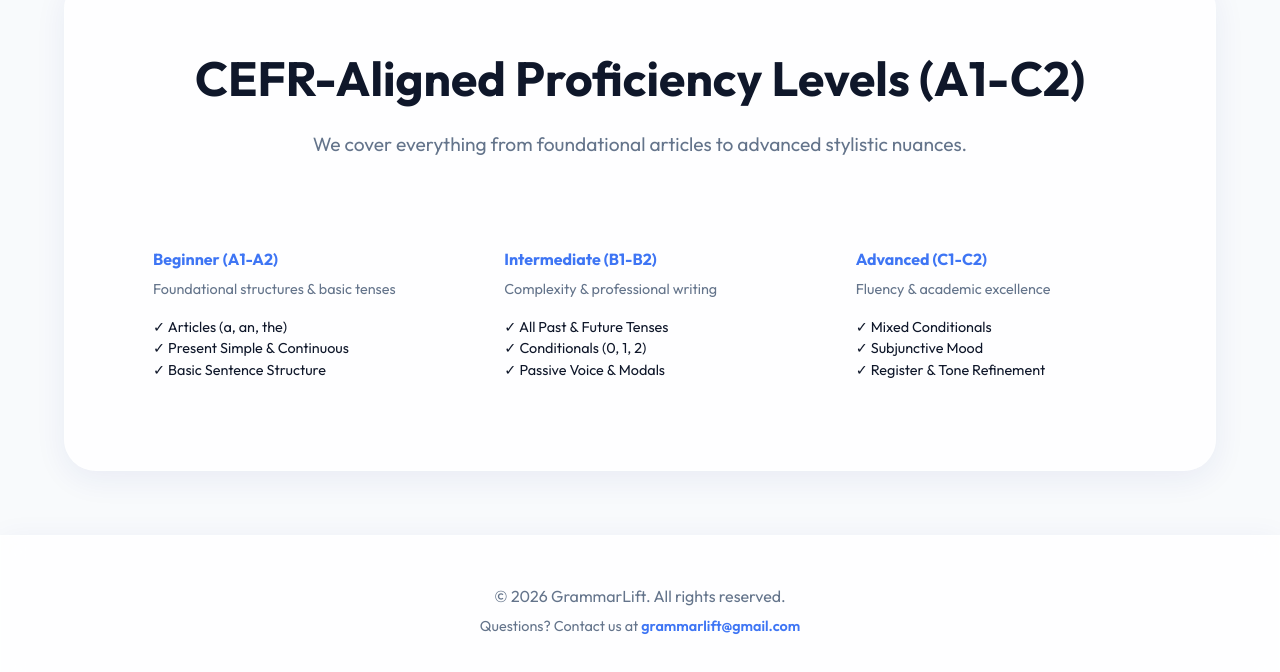
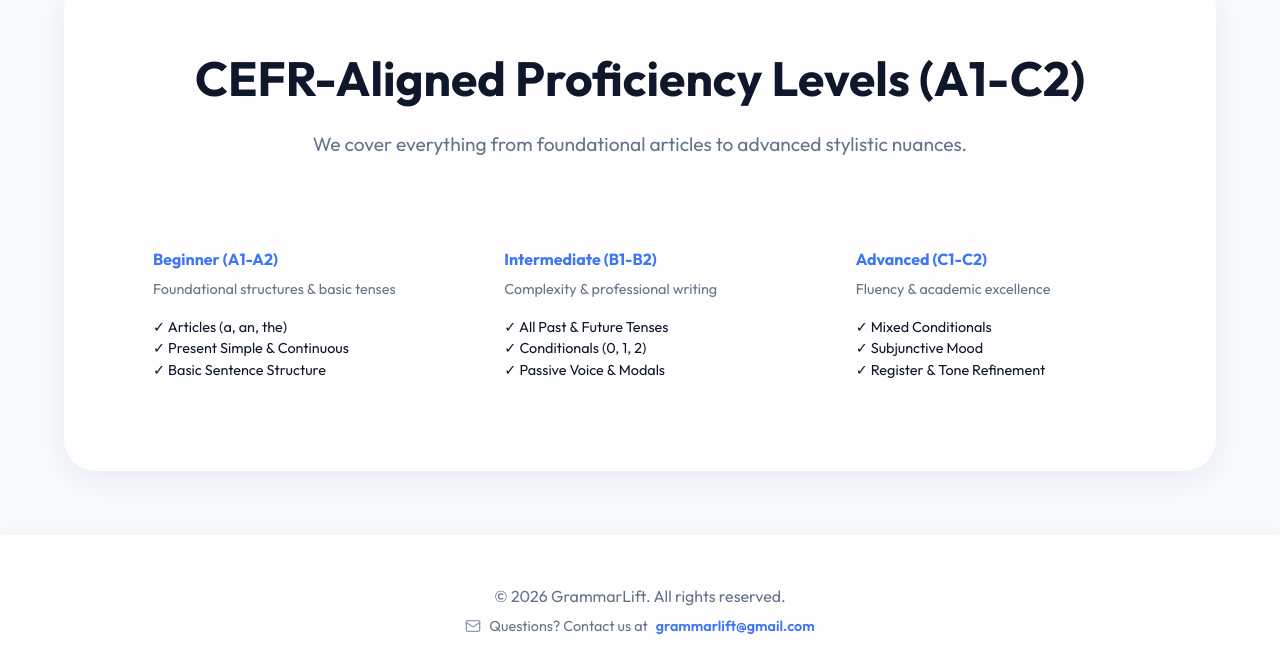
Before and after one commit to mx1204/grammarlift, a Next.js app: page / in a window 1280 px wide. Shown: the part 1191-1863 px from the top of the page. Built offline with nearby package versions, Linux system fonts and the light colour scheme.

Commit message:
style: add mail icon to footer

```diff
--- a/src/app/layout.tsx
+++ b/src/app/layout.tsx
@@ -41,7 +41,8 @@ export default function RootLayout({
         <footer className="glass" style={{ padding: '3rem 0', marginTop: '4rem' }}>
           <div className="container" style={{ textAlign: 'center', color: 'var(--text-muted)' }}>
             <p style={{ marginBottom: '0.5rem' }}>&copy; 2026 GrammarLift. All rights reserved.</p>
-            <p style={{ fontSize: '0.9rem' }}>
+            <p style={{ fontSize: '0.9rem', display: 'flex', alignItems: 'center', justifyContent: 'center', gap: '0.5rem' }}>
+              <svg xmlns="http://www.w3.org/2000/svg" width="16" height="16" viewBox="0 0 24 24" fill="none" stroke="currentColor" stroke-width="2" stroke-linecap="round" stroke-linejoin="round" style={{ opacity: 0.7 }}><rect width="20" height="16" x="2" y="4" rx="2"/><path d="m22 7-8.97 5.7a1.94 1.94 0 0 1-2.06 0L2 7"/></svg>
               Questions? Contact us at <a href="mailto:grammarlift@gmail.com" style={{ color: 'var(--primary)', textDecoration: 'none', fontWeight: 600 }}>grammarlift@gmail.com</a>
             </p>
           </div>
```
